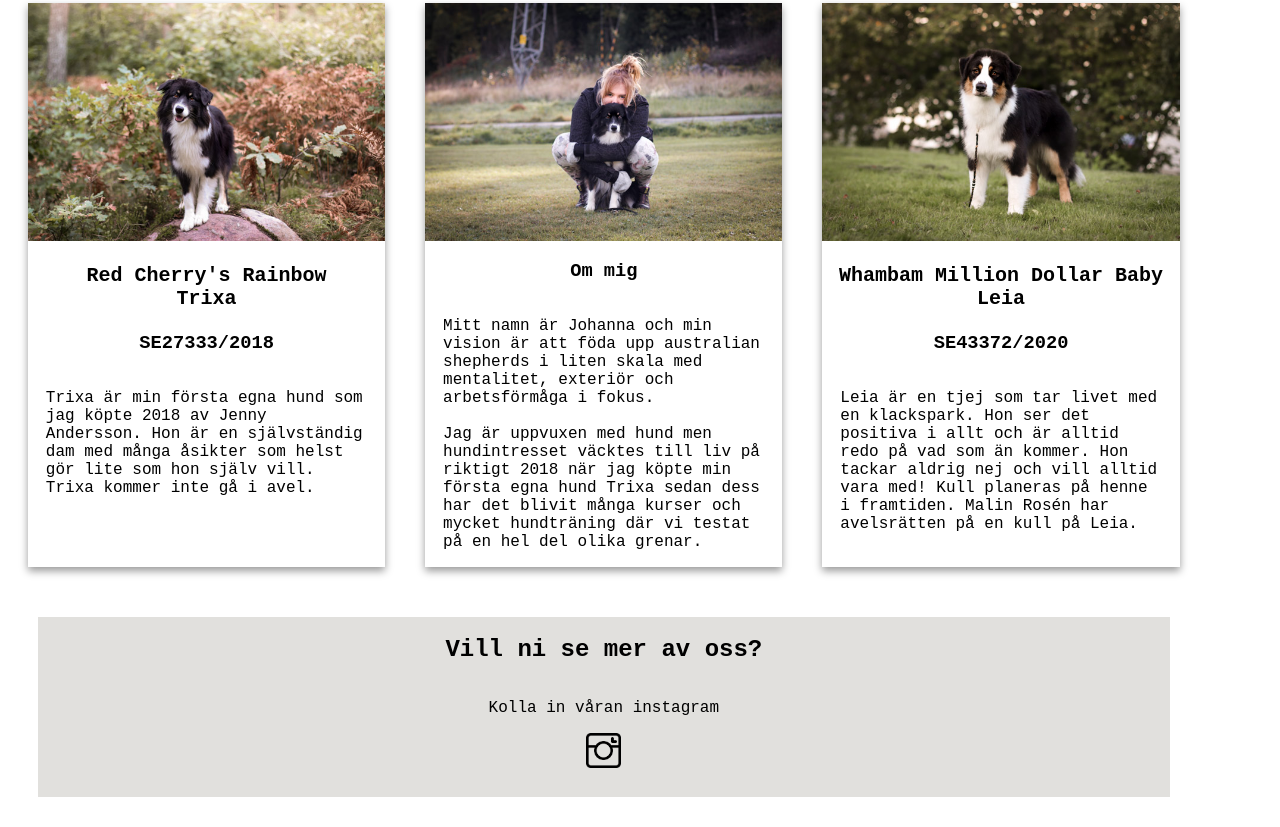
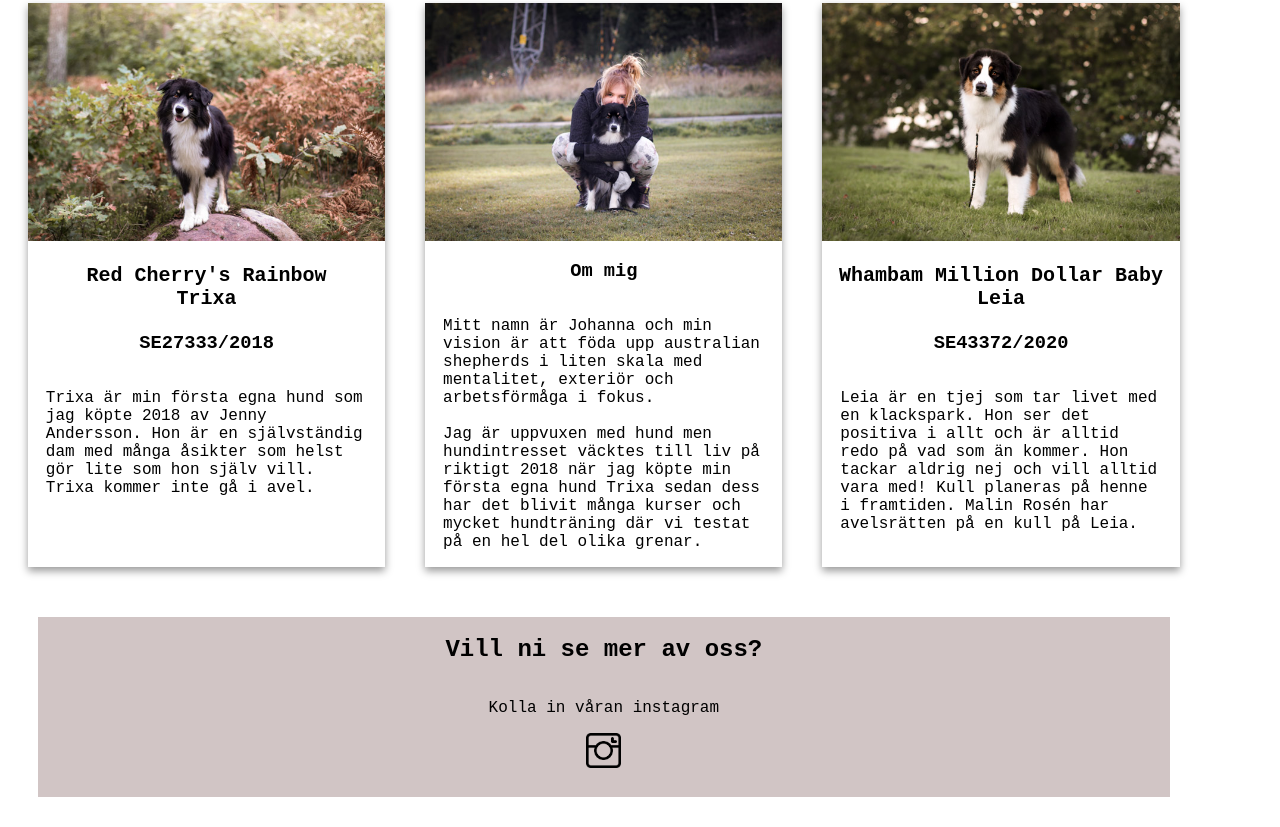
Before and after one commit to Johannajekberg/slutprojekt, a plain HTML site: page index.html in a window 1280 px wide. Shown: the part 385-1212 px from the top of the page. Drawn offline with Linux system fonts and the light colour scheme.

Commit message:
färgändring footer

```diff
--- a/style.css
+++ b/style.css
@@ -86,7 +86,7 @@ p {
 footer {
     grid-column: 1/12;
     grid-row: 10/12;
-    background-color: rgba(156, 152, 143, 0.301);
+    background-color: rgba(175, 154, 154, 0.575);
     border: 30px solid rgb(255, 255, 255);
     padding-bottom: 2%;
     min-width: 1000px;
```
